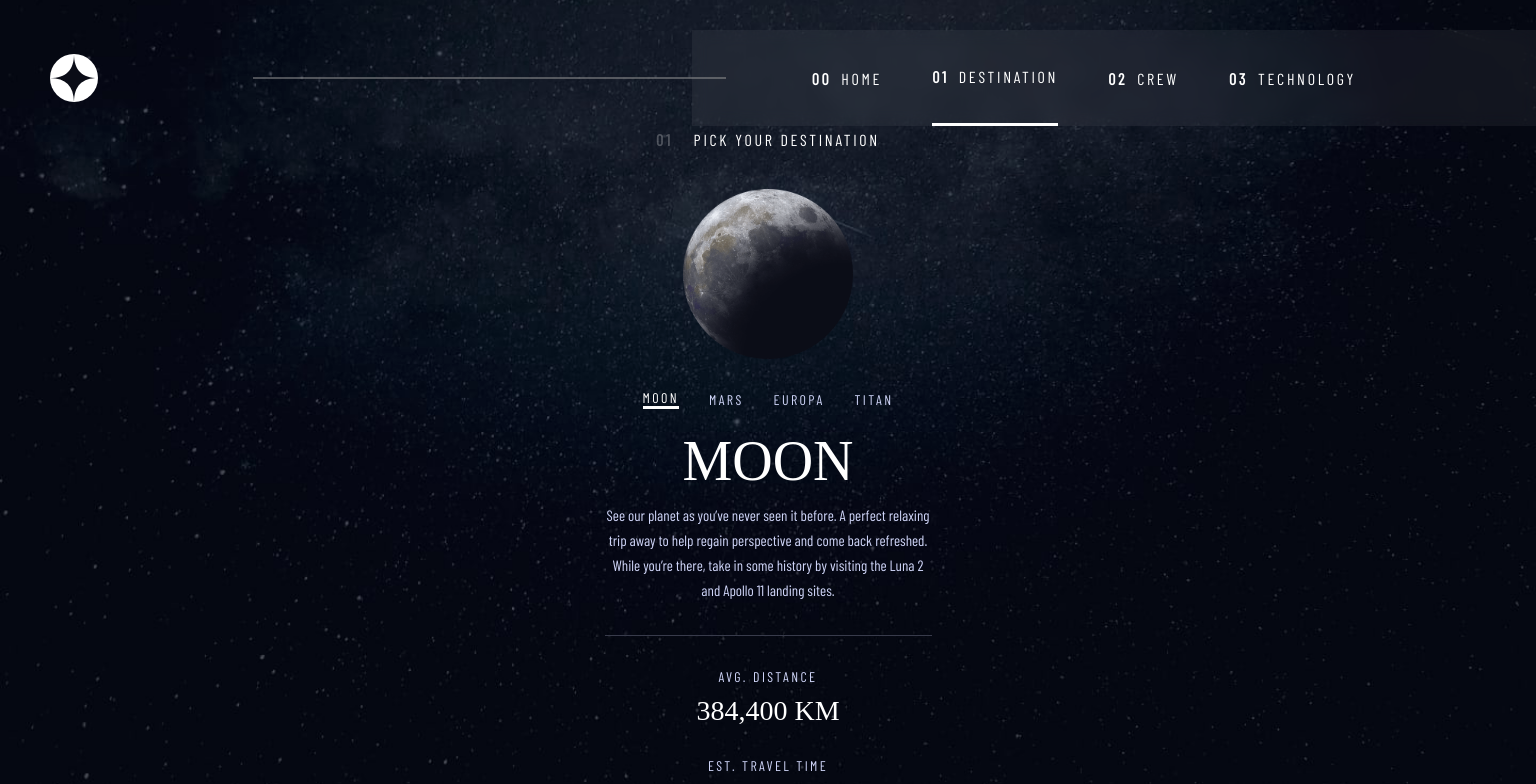
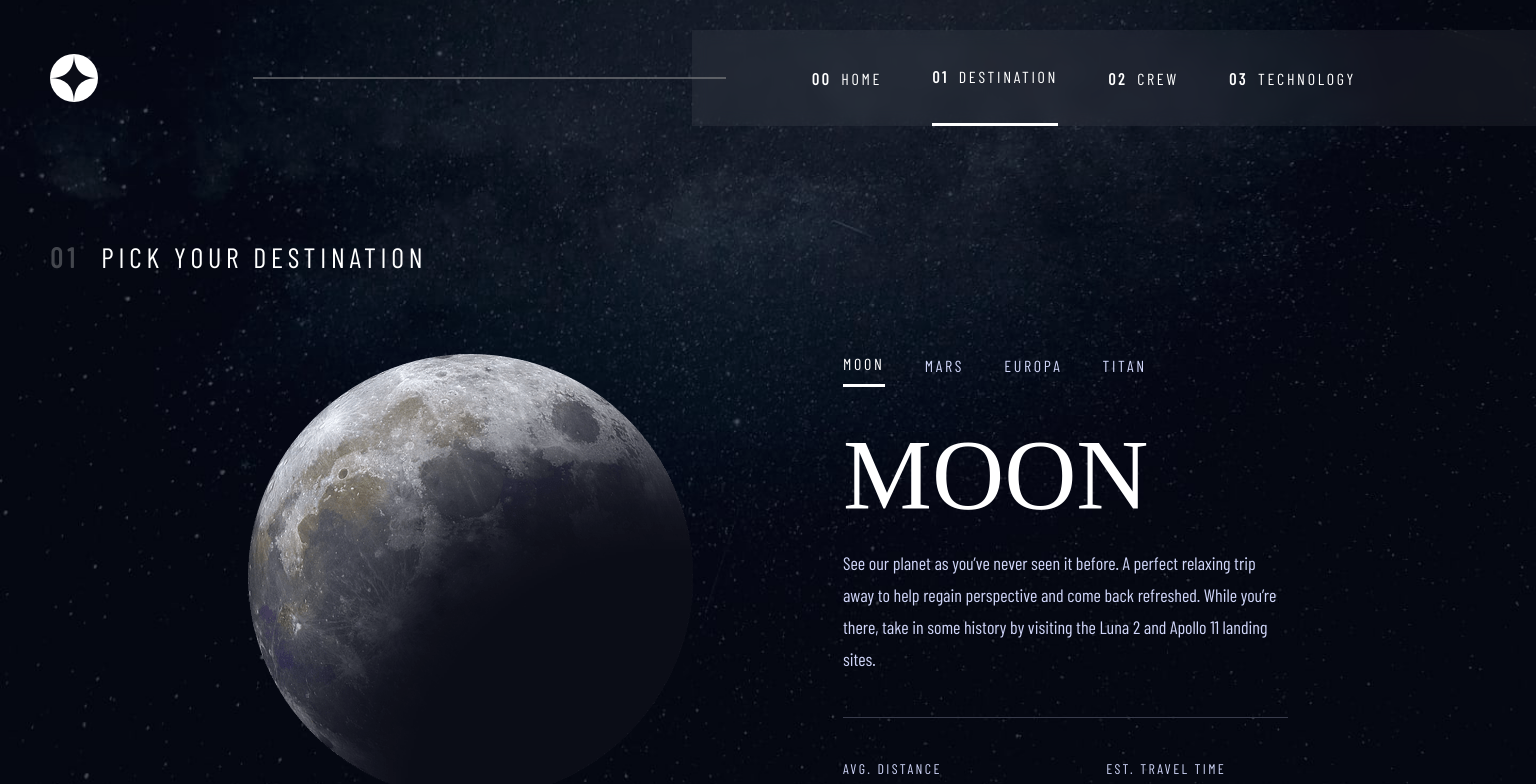
Before and after one commit to LucasS-Goncalves/space-tourism, an Angular app: page /destination in a window 1536 px wide. Shown: the top 784 px of the page. Built offline with nearby package versions, Linux system fonts and the light colour scheme; a web font is replaced by a local one.

Commit message:
finishing destination basic styles

```diff
--- a/src/app/components/nav-bar/nav-bar.component.css
+++ b/src/app/components/nav-bar/nav-bar.component.css
@@ -32,7 +32,7 @@
   backdrop-filter: blur(60px);
   color: white;
   transform: translateX(100%);
-  transition: transform .3s;
+  transition: transform .3s ease-in-out;
   z-index: 3;
 }
 
--- a/src/app/components/nav-bar/nav-bar.component.html
+++ b/src/app/components/nav-bar/nav-bar.component.html
@@ -10,25 +10,25 @@
   </div>
   <nav class="mobile-nav">
     <ul>
-      <li routerLink="/home" routerLinkActive="active">
+      <li routerLink="/home" routerLinkActive="active" (click)="toggleMenu()">
         <a>
           <span>00</span>
           Home
         </a>
       </li>
-      <li routerLink="/destination" routerLinkActive="active">
+      <li routerLink="/destination" routerLinkActive="active" (click)="toggleMenu()">
         <a>
           <span>01</span>
           Destination
         </a>
       </li>
-      <li routerLink="/crew" routerLinkActive="active">
+      <li routerLink="/crew" routerLinkActive="active" (click)="toggleMenu()">
         <a>
           <span>02</span>
           Crew
         </a>
       </li>
-      <li routerLink="/technology" routerLinkActive="active">
+      <li routerLink="/technology" routerLinkActive="active" (click)="toggleMenu()">
         <a>
           <span>03</span>
           Technology
--- a/src/app/pages/destination/destination.component.css
+++ b/src/app/pages/destination/destination.component.css
@@ -5,7 +5,7 @@
   background: url('../../../assets/destination/background-destination-mobile.jpg') no-repeat;
   background-position: center;
   background-size: cover;
-  filter: contrast(105%)
+  filter: contrast(105%);
 }
 
 section{
@@ -33,7 +33,7 @@ section h1{
 section h1 span{
   font-weight: 700;
   opacity: .25;
-  margin-right: 15px;
+  margin-right: 12px;
 }
 
 section .container{
@@ -69,6 +69,7 @@ section .container .moons-info-article-container .moons-list li{
   font-family: var(--barlow-condensed);
   letter-spacing: 2.36px;
   text-transform: uppercase;
+  padding-bottom: 11px;
 }
 
 section .container .moons-info-article-container .moons-list li.active{
@@ -138,6 +139,12 @@ section .container .moons-info-article-container .distance-travelTime-article di
   font-weight: 400;
 }
 
+section .container .moons-info-article-container .distance-travelTime-article{
+  flex-direction: row;
+  align-items: center;
+  gap: 120px;
+}
+
 @media(min-width: 768px){
 
   .background-img{
@@ -145,6 +152,55 @@ section .container .moons-info-article-container .distance-travelTime-article di
     background-position: center;
     background-size: cover;
   }
+
+  section{
+    top: 180px;
+    gap: 50px;
+  }
+
+  section h1{
+    font-size: 1.25rem;
+    letter-spacing: 3.38px;
+    align-self: flex-start;
+    margin-left: 30px;
+  }
+
+  section .container{
+    width: 573px;
+    gap: 30px;
+  }
+
+  section .container img{
+    width: 300px;
+    height: 300px;
+  }
+
+  section .container .moons-info-article-container{
+    gap: 30px;
+  }
+
+  section .container .moons-info-article-container .moons-list{
+    gap: 40px;
+  }
+
+  section .container .moons-info-article-container .moons-list li{
+    font-size: 1rem;
+    letter-spacing: 2.7px;
+  }
+
+  section .container .moons-info-article-container .moon-info-article{
+    gap: 20px;
+  }
+
+  section .container .moons-info-article-container .moon-info-article h2{
+    font-size: 5rem;
+  }
+
+  section .container .moons-info-article-container .moon-info-article p{
+    font-size: 1rem;
+    line-height: 28px;
+  }
+
 }
 
 
@@ -155,4 +211,54 @@ section .container .moons-info-article-container .distance-travelTime-article di
     background-position: right center;
     background-size: cover;
   }
+
+  section{
+    top: 240px;
+    gap: 80px;
+  }
+
+  section h1{
+    font-size: 1.75rem;
+    letter-spacing: 4.72px;
+    margin-left: 50px;
+  }
+
+  section .container{
+    width: auto;
+    flex-direction: row;
+    align-items: flex-start;
+    gap: 150px;
+  }
+
+  section .container img{
+    width: 445px;
+    height: 445px;
+  }
+
+  section .container .moons-info-article-container{
+    width: 445px;
+    align-items: flex-start;
+    gap: 30px;
+    text-align: start;
+  }
+
+  section .container .moons-info-article-container .moon-info-article{
+    align-items: flex-start;
+    gap: 15px;
+    text-align: start;
+  }
+
+  section .container .moons-info-article-container .moon-info-article h2{
+    font-size: 6.25rem;
+  }
+
+  section .container .moons-info-article-container .moon-info-article p{
+    font-size: 1.125rem;
+    line-height: 32px;
+  }
+
+  section .container .moons-info-article-container .distance-travelTime-article div{
+    align-items: flex-start;
+  }
+
 }
--- a/src/app/pages/home/home.component.css
+++ b/src/app/pages/home/home.component.css
@@ -5,6 +5,7 @@
   background: url('../../../assets/home/background-home-mobile.jpg') no-repeat;
   background-position: center;
   background-size: cover;
+  filter: contrast(110%);
 }
 
 section{
--- a/src/styles.css
+++ b/src/styles.css
@@ -15,6 +15,10 @@
   margin: 0;
 }
 
+body{
+  overflow-x: hidden;
+}
+
 button{
   outline: none;
   border: none;
```
